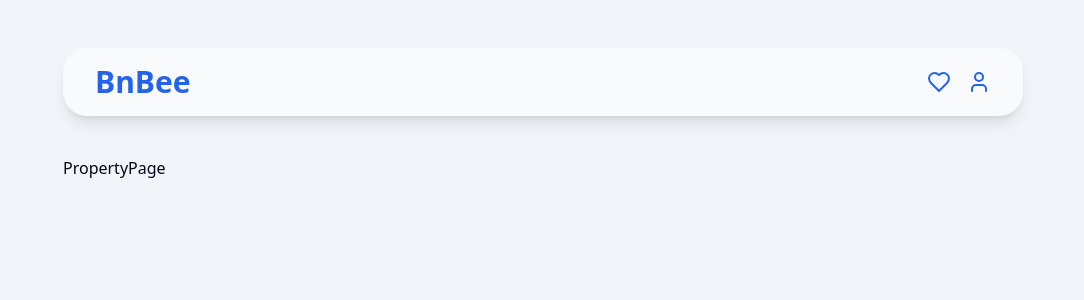
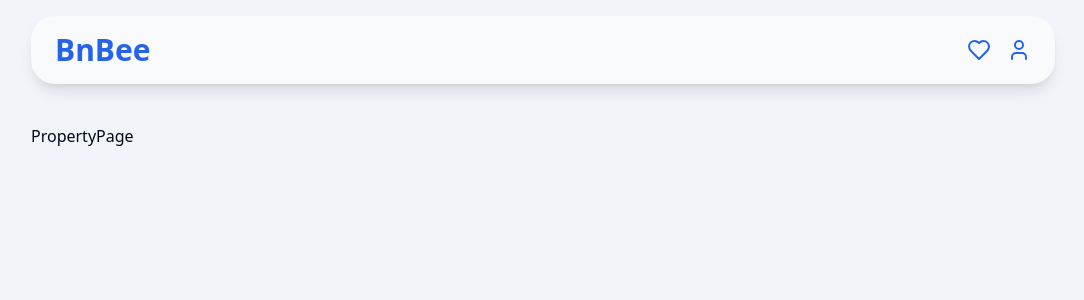
Before and after one commit to jaypopat/bnbee, a React (Vite) app in the folder frontend/: page /property in a window 1280 px wide. Shown: the top 300 px of the page, without its empty margins (97-1181 px from the left). Built offline with nearby package versions, Linux system fonts and the light colour scheme.

Commit message:
Limited the width of the page content to max-w-screen-lg

```diff
--- a/frontend/src/components/MainLayout.tsx
+++ b/frontend/src/components/MainLayout.tsx
@@ -3,10 +3,12 @@ import Navbar from '@/components/Navbar';
 
 function MainLayout({ children }: { children: React.ReactNode }) {
   return (
-    <div className="relative min-h-screen bg-secondary pt-12 md:px-20 lg:px-40 px-10 space-y-10">
-      <Navbar />
-      {children}
-      {/* Footer */}
+    <div className="relative min-h-screen bg-secondary xs:p-1 md:p-4">
+      <div className="max-w-screen-lg mx-auto space-y-10">
+        <Navbar />
+        {children}
+        {/* Footer */}
+      </div>
     </div>
   );
 }
--- a/frontend/src/components/Navbar.tsx
+++ b/frontend/src/components/Navbar.tsx
@@ -4,7 +4,7 @@ import { Link } from 'react-router-dom';
 
 function Navbar() {
   return (
-    <nav className="min-w-full bg-primary-foreground rounded-3xl h-auto shadow-lg flex items-center py-4 px-8">
+    <nav className="bg-primary-foreground rounded-3xl h-auto shadow-lg flex items-center py-4 px-6">
       <div className="flex justify-between w-full">
         {/* Logo */}
         <div className="flex-shrink-0">
```
